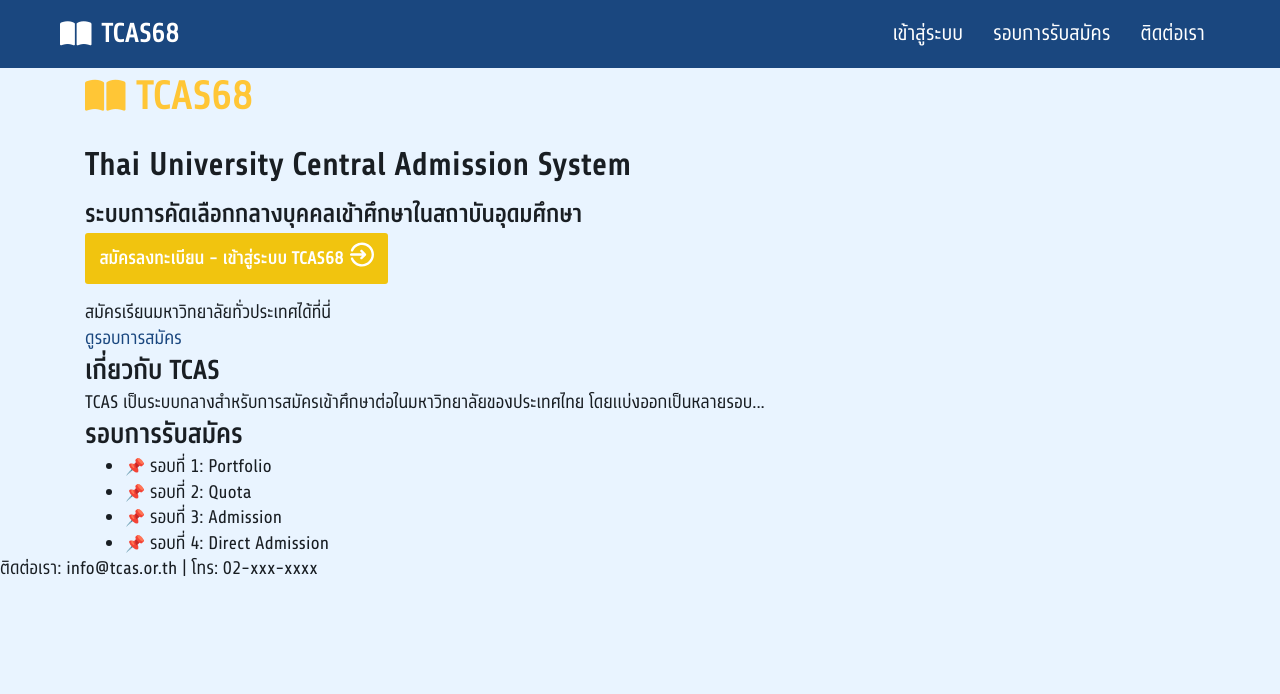
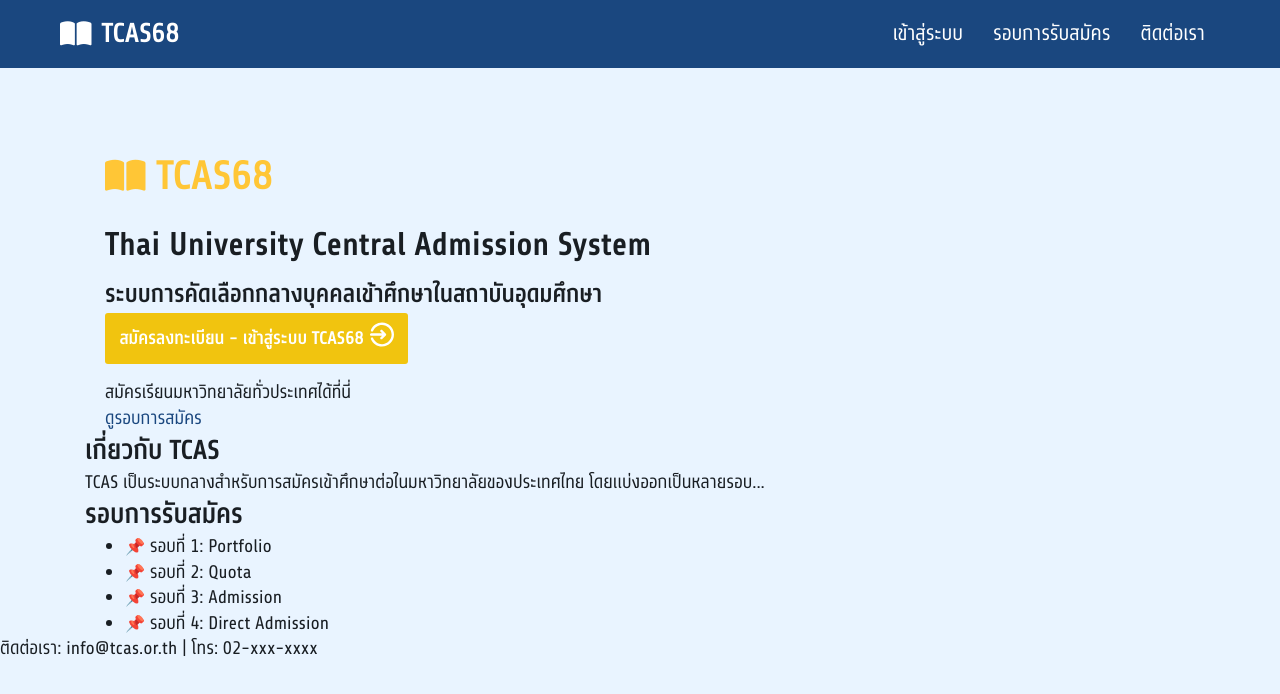
Before and after one commit to MYFParty/mytcas, a plain HTML site: page index.html in a window 1280 px wide. Drawn offline with Linux system fonts and the light colour scheme.

Commit message:
Update style.css

```diff
--- a/css/style.css
+++ b/css/style.css
@@ -296,3 +296,13 @@ a {
     cursor: pointer;
     color: var(--s-link-1);
 }
+
+.hero{
+    padding: 80px 20px 0;
+}
+
+@media (min-width: 768px) {
+    .hero {
+        padding-right: 360px;
+    }
+}
```
